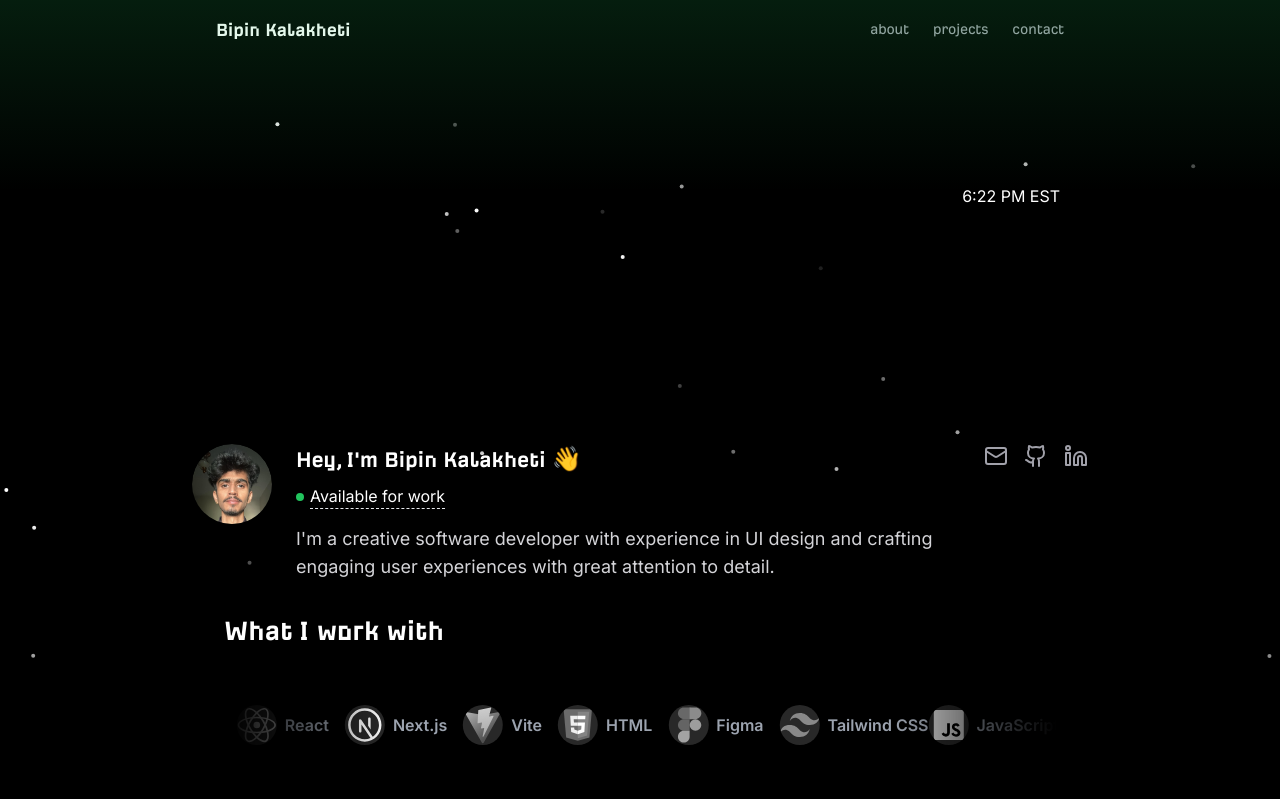
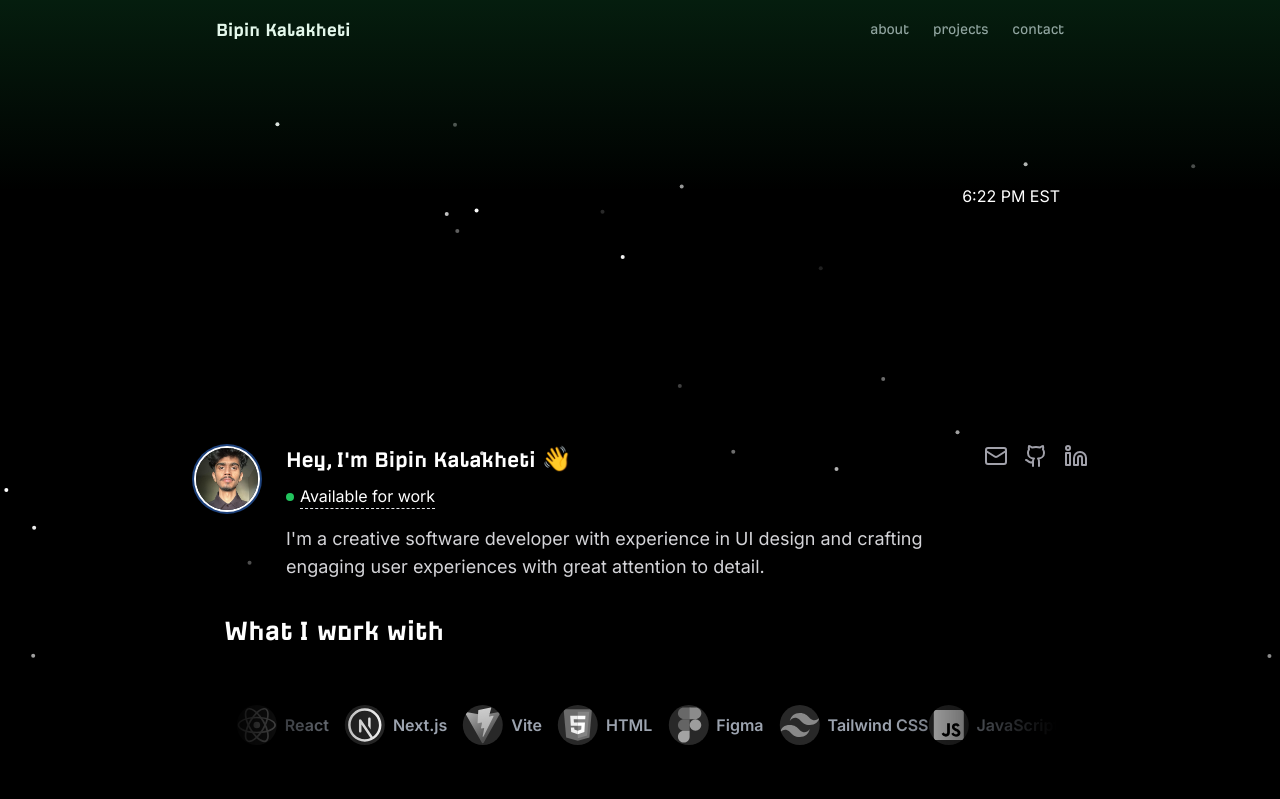
Before and after one commit to Bipin-Kalakheti/portfolio_v2, a Next.js app: page / in a window 1280 px wide. Shown: the top 799 px of the page. Built offline with nearby package versions, Linux system fonts and the light colour scheme; no server answers.

Commit message:
feat: enhance profile section with interactive image and loading animations

```diff
--- a/src/app/globals.css
+++ b/src/app/globals.css
@@ -97,3 +97,34 @@ h4 {
   width: 20px;
   height: 20px;
 }
+
+/* profile section */
+
+.profile-image-container {
+  position: relative;
+  transition: all 0.3s ease;
+}
+
+.profile-image-container:hover .circle {
+  stroke-dashoffset: 0;
+}
+
+.profile-image-container:hover .glasses {
+  opacity: 1;
+}
+
+.glasses {
+  opacity: 0;
+  transition: opacity 0.3s ease;
+  transform: translateX(-0px);
+  transform: translateY(-10px);
+}
+
+.circle {
+  fill: none;
+  stroke: green;
+  stroke-width: 4;
+  stroke-dasharray: 289.03;
+  stroke-dashoffset: 289.03;
+  transition: stroke-dashoffset 1s ease;
+}
--- a/src/app/layout.tsx
+++ b/src/app/layout.tsx
@@ -28,7 +28,7 @@ export default function RootLayout({
         <div className="gradient-overlay absolute top-0  w-full h-48 z-20 pointer-events-none"></div>
 
         <main className="relative min-h-90vh bg-gray text-white p-6">
-          <ParticleBackground />
+          <ParticleBackground  />
           <div className="relative z-10 max-w-4xl mx-auto">{children}</div>
         </main>
         <Footer />
--- a/src/components/ParticleBackground.tsx
+++ b/src/components/ParticleBackground.tsx
@@ -6,11 +6,7 @@ import { useEffect, useMemo, useState } from "react";
 import { loadSlim } from "@tsparticles/slim"; // if you are going to use `loadSlim`, install the "@tsparticles/slim" package too.
 // import { loadBasic } from "@tsparticles/basic"; // if you are going to use `loadBasic`, install the "@tsparticles/basic" package too.
 
-interface ParticleBackgroundProps {
-  id: string;
-}
-
-const ParticleBackground = (props: ParticleBackgroundProps) => {
+const ParticleBackground = () => {
   const [init, setInit] = useState(false);
   // this should be run only once per application lifetime
   useEffect(() => {
@@ -544,7 +540,7 @@ const ParticleBackground = (props: ParticleBackgroundProps) => {
     []
   );
 
-  return <Particles id={props.id} init={particlesLoaded} options={options} />;
+  return <Particles init={particlesLoaded} options={options} />;
 };
 
 export default ParticleBackground;
--- a/src/components/Profile.tsx
+++ b/src/components/Profile.tsx
@@ -5,17 +5,57 @@ import Image from "next/image";
 const ProfileSection = () => {
   return (
     <div className={`flex items-start gap-6 mt-6 ${incognito.variable}`}>
-      <div className="w-20 h-20 relative">
-        <div className="w-full h-full rounded-full overflow-hidden">
+      <div className="profile-image-container relative inline-block">
+        <div
+          className="pointer-events-none relative size-[70px] select-none hover:saturate-[70%]"
+          style={{
+            WebkitTouchCallout: "none",
+            WebkitUserSelect: "none",
+            KhtmlUserSelect: "none",
+            MozUserSelect: "none",
+            msUserSelect: "none",
+          }}
+        >
+          <div className="absolute inset-1">
             <Image
+              className="size-full rounded-full bg-muted-foreground/30 object-cover ring-2 ring-muted-foreground/50 ring-offset-2 ring-offset-background dark:hidden"
               src="/assets/images/profile.jpeg"
               alt="Profile"
               width={80}
               height={80}
-            objectFit="contain"
-            objectPosition="center"
-            className="rounded-full"
             />
+            <Image
+              className="hidden size-full rounded-full bg-muted-foreground object-cover ring-2 ring-muted-foreground/50 ring-offset-2 ring-offset-background dark:block"
+              src="/assets/images/profile.jpeg"
+              alt="Profile Dark"
+              width={80}
+              height={80}
+            />
+            <Image
+              className="z-10 absolute top-[2.5px] left-[3px] size-[50px] glasses"
+              src="/assets/images/glasses.png"
+              alt="Glasses"
+              width={50}
+              height={50}
+            />
+          </div>
+          <svg
+            className="absolute inset-0 size-full"
+            viewBox="0 0 100 100"
+            style={{ transform: "rotate(-90deg)" }}
+          >
+            <circle
+              className="circle stroke-emerald-500 dark:stroke-green-500 "
+              cx="50"
+              cy="50"
+              r="46"
+              fill="none"
+              strokeWidth="6"
+              strokeLinecap="round"
+              strokeDasharray="289.03"
+              strokeDashoffset="289.03"
+            />
+          </svg>
         </div>
       </div>
       <div className="flex-1">
```
Also changed, not shown: public/assets/images/glasses.png (added). Lines whose indentation alone changed are shown as unchanged.
